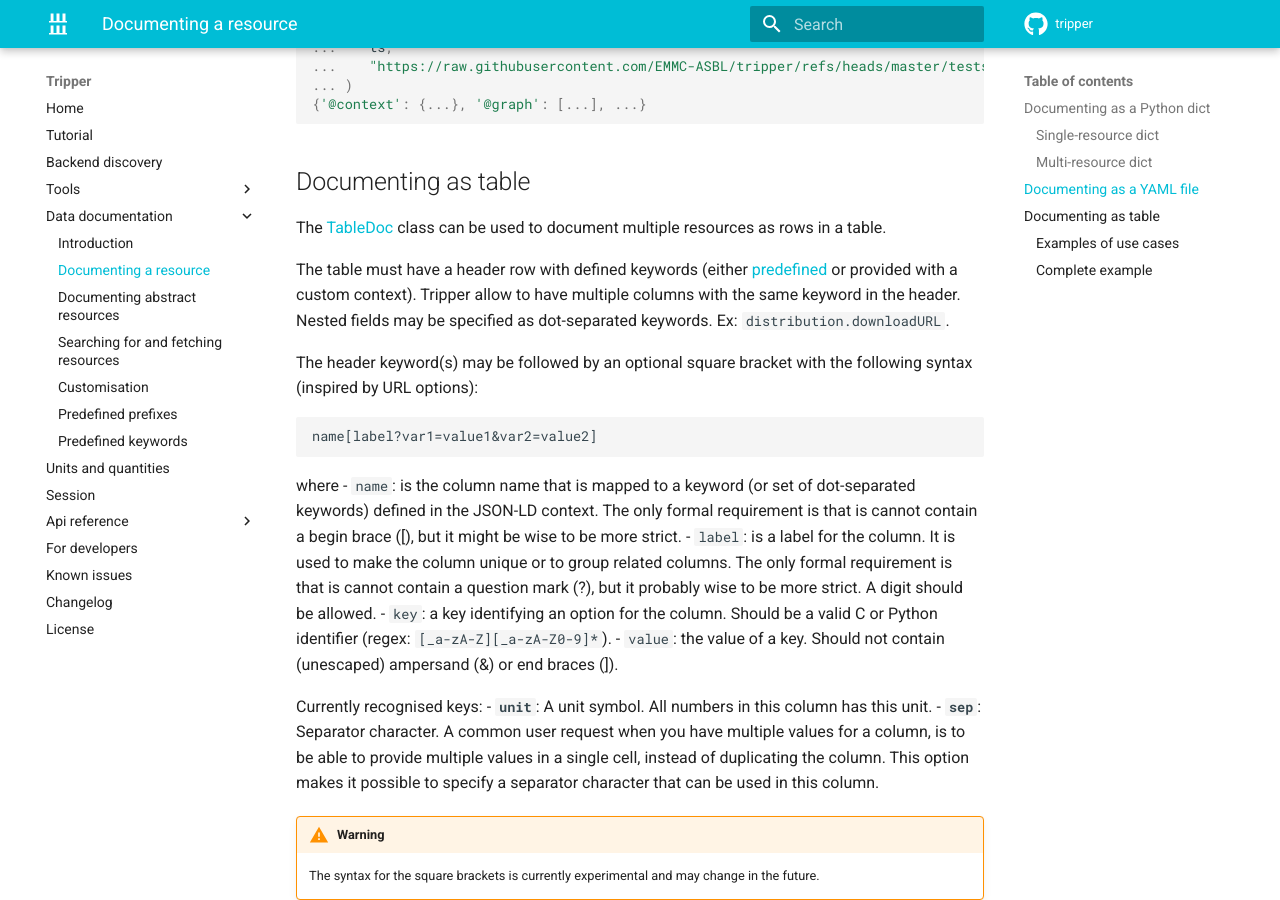
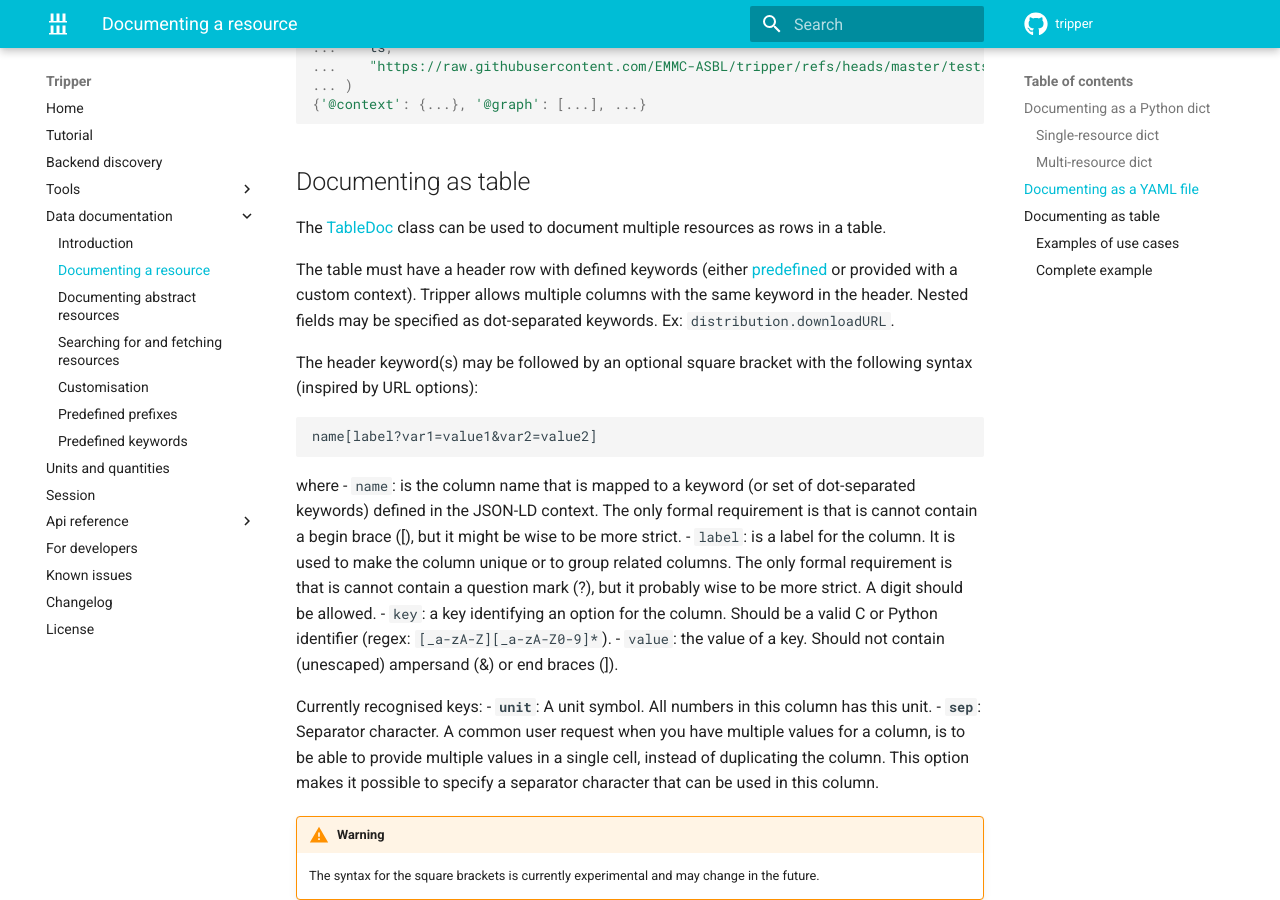
Before and after one commit to EMMC-ASBL/tripper, an MkDocs documentation site: the page built from docs/datadoc/documenting-a-resource.md, in a window 1280 px wide and 900 px high, scrolled down 3418 px. Built offline with MkDocs 1.6.1 and Material for MkDocs 9.7.7, drawn with Linux system fonts in a browser that asks for light colours; comment, search, counter and statistics services are not loaded; the version menu is left out.

Commit message:
Update docs/datadoc/documenting-a-resource.md
Co-authored-by: Francesca L. Bleken <48128015+francescalb@users.noreply.github.com>

```diff
--- a/docs/datadoc/documenting-a-resource.md
+++ b/docs/datadoc/documenting-a-resource.md
@@ -174,7 +174,7 @@ Documenting as table
 The [TableDoc] class can be used to document multiple resources as rows in a table.
 
 The table must have a header row with defined keywords (either [predefined][predefined keywords] or provided with a custom context).
-Tripper allow to have multiple columns with the same keyword in the header.
+Tripper allows multiple columns with the same keyword in the header.
 Nested fields may be specified as dot-separated keywords.
 Ex: `distribution.downloadURL`.
 
```
